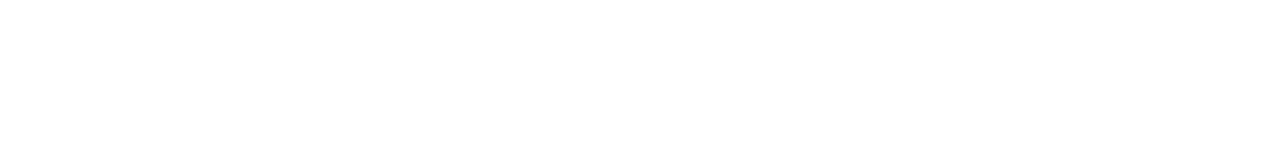
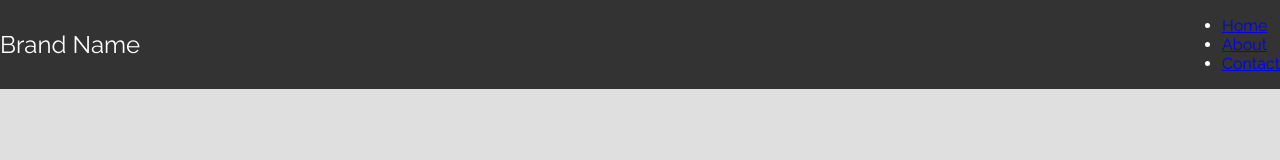
Before and after one commit to jonathonpday/responsive_navbar, a plain HTML site: page index.html in a window 1280 px wide. Drawn offline with Linux system fonts and the light colour scheme.

Commit message:
Initial HTML & CSS

```diff
--- a/background_style.css
+++ b/background_style.css
@@ -0,0 +1,10 @@
+
+@import url('https://fonts.googleapis.com/css?family=Raleway');
+
+* {
+    font-family: Raleway;
+}
+
+html {
+    background-color: #DFDFDF;
+}
--- a/index.html
+++ b/index.html
@@ -10,8 +10,15 @@
 	<title>Navbar Tutorial</title>
 </head>
 <body>
-<nav class="navbar">
-
+	<nav class="navbar">
+		<div class="brand-title">Brand Name</div>
+		<div class="navbar-links">
+			<ul>
+				<li><a href="#">Home</a></li>
+				<li><a href="#">About</a></li>
+				<li><a href="#">Contact</a></li>
+			</ul>
+		</div>
 </nav>
 </body>
 </html>
--- a/style.css
+++ b/style.css
@@ -0,0 +1,20 @@
+* {
+	box-sizing: border-box;
+}
+
+body {
+	margin: 0;
+	padding: 0;
+}
+
+.navbar {
+	display: flex;
+	justify-content: space-between;
+	align-items: center;
+	background-color: #333;
+	color: white;
+}
+
+.brand-title {
+	font-size: 1.5rem;
+}
```
